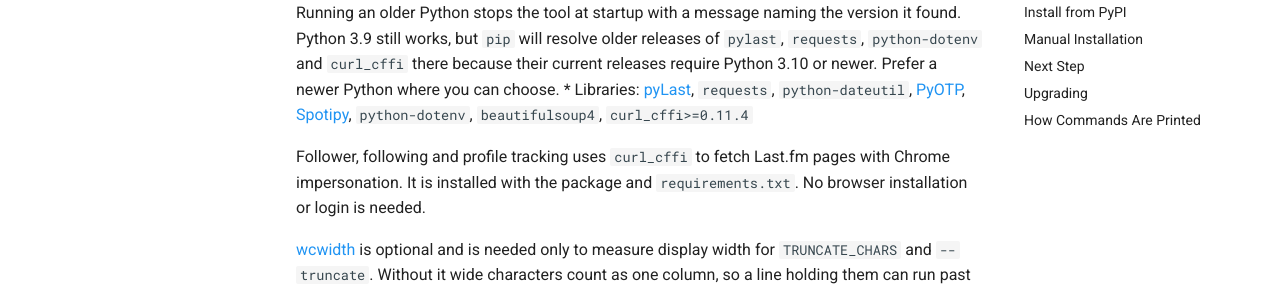
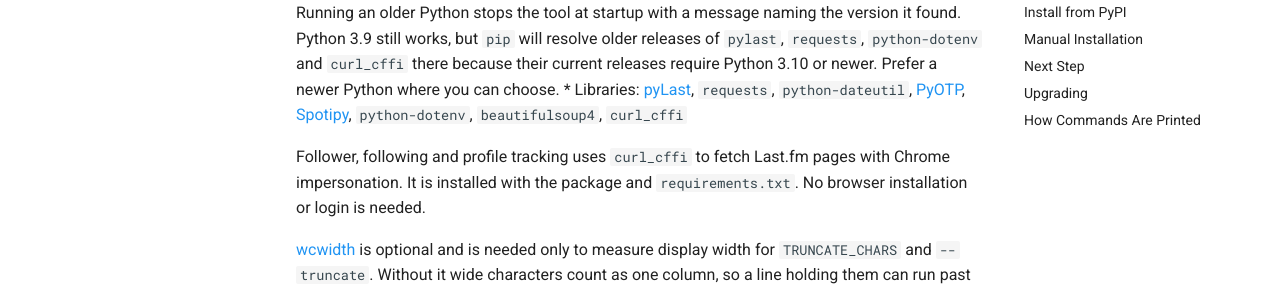
Before and after one commit to misiektoja/lastfm_monitor, an MkDocs documentation site: the page built from docs/installation.md, in a window 1280 px wide and 900 px high. Shown: the part 405-697 px from the top of the window. Built offline with MkDocs 1.6.1 and Material for MkDocs 9.7.7, drawn with Linux system fonts in a browser that asks for light colours; comment, search, counter and statistics services are not loaded.

Commit message:
docs(installation): drop the pinned curl_cffi floor from the install commands

````diff
--- a/docs/installation.md
+++ b/docs/installation.md
@@ -9,7 +9,7 @@
 * Python 3.9 or higher
 
 Running an older Python stops the tool at startup with a message naming the version it found. Python 3.9 still works, but `pip` will resolve older releases of `pylast`, `requests`, `python-dotenv` and `curl_cffi` there because their current releases require Python 3.10 or newer. Prefer a newer Python where you can choose.
-* Libraries: [pyLast](https://github.com/pylast/pylast), `requests`, `python-dateutil`, [PyOTP](https://github.com/pyauth/pyotp), [Spotipy](https://github.com/spotipy-dev/spotipy), `python-dotenv`, `beautifulsoup4`, `curl_cffi>=0.11.4`
+* Libraries: [pyLast](https://github.com/pylast/pylast), `requests`, `python-dateutil`, [PyOTP](https://github.com/pyauth/pyotp), [Spotipy](https://github.com/spotipy-dev/spotipy), `python-dotenv`, `beautifulsoup4`, `curl_cffi`
 
 Follower, following and profile tracking uses `curl_cffi` to fetch Last.fm pages with Chrome impersonation. It is installed with the package and `requirements.txt`. No browser installation or login is needed.
 
@@ -170,7 +170,7 @@
 Install dependencies via pip:
 
 ```sh
-pip install pylast requests python-dateutil pyotp spotipy python-dotenv beautifulsoup4 "curl_cffi>=0.11.4"
+pip install pylast requests python-dateutil pyotp spotipy python-dotenv beautifulsoup4 curl_cffi
 ```
 
 Alternatively, from the downloaded *[requirements.txt](https://raw.githubusercontent.com/misiektoja/lastfm_monitor/refs/heads/main/requirements.txt)*:
````
